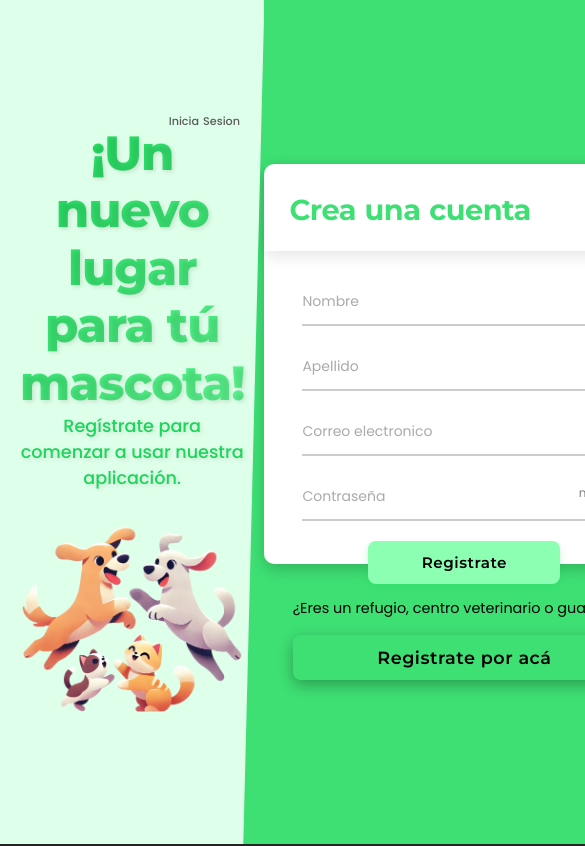
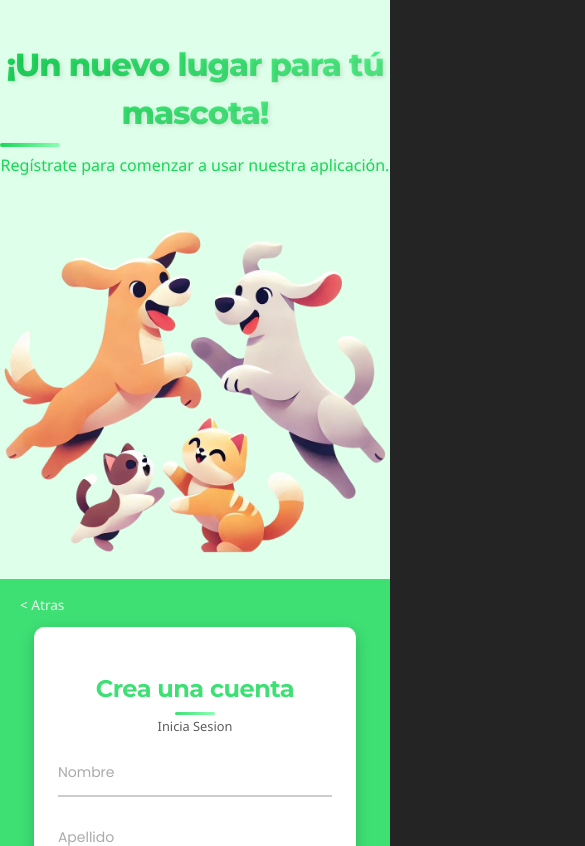
Before and after one commit to CarlosPad08/frontend-proyecto-mascotas, a React (Vite) app: page /signup in a window 390 px wide. Shown: the top 846 px of the page, 585 px wide, since content can reach past the window. Built offline with nearby package versions, Linux system fonts and the light colour scheme.

Commit message:
add diseño responsive

```diff
--- a/src/App.css
+++ b/src/App.css
@@ -1,8 +1,18 @@
-#root {
-  max-width: 100%;
-  text-align: center;
+body {
+  margin: 0;
+  padding: 0;
+  font-family: 'Segoe UI', Tahoma, Geneva, Verdana, sans-serif;
+  background-color: #f9f9f9;
 }
 
-body {
-  margin: 0 0 0 0;
+.container {
+  max-width: 1200px;
+  margin: auto;
+  padding: 1rem;
 }
+
+@media (max-width: 768px) {
+  .container {
+    padding: 0.5rem;
+  }
+}
--- a/src/pages/Home.jsx
+++ b/src/pages/Home.jsx
@@ -55,7 +55,7 @@ function Home() {
               </div>
             </div>
             <div className="info-image">
-              <img src="../public/fondo-aternativo1.png" alt="Placeholder" />
+              <img src="/fondo-aternativo1.png" alt="Placeholder" />
             </div>
           </div>
         )}
--- a/src/pages/SignUp.jsx
+++ b/src/pages/SignUp.jsx
@@ -12,8 +12,39 @@ function SignUp() {
 
   const handleSubmit = (e) => {
     e.preventDefault();
-    console.log('Datos de registro:', formData);
-    // Aquí iría la lógica para autenticar al usuario
+
+    // Validaciones básicas
+    if (!formData.firstname.trim()) {
+      alert("Por favor, ingresa tu nombre.");
+      return;
+    }
+    if (!formData.lastname.trim()) {
+      alert("Por favor, ingresa tu apellido.");
+      return;
+    }
+    if (!formData.email.trim()) {
+      alert("Por favor, ingresa un correo electrónico.");
+      return;
+    }
+    // Validación básica de formato de correo
+    const emailRegex = /^[^\s@]+@[^\s@]+\.[^\s@]+$/;
+    if (!emailRegex.test(formData.email)) {
+      alert("Por favor, ingresa un correo válido.");
+      return;
+    }
+    if (!formData.password.trim()) {
+      alert("Por favor, ingresa una contraseña.");
+      return;
+    }
+    if (formData.password.length < 6) {
+      alert("La contraseña debe tener al menos 6 caracteres.");
+      return;
+    }
+
+    // Si pasa todas las validaciones
+    console.log("Datos de registro:", formData);
+    alert("Registro exitoso");
+    // Aquí podrías enviar los datos al backend
   };
 
   // Estado para mostrar/ocultar la contraseña
@@ -103,10 +134,11 @@ function SignUp() {
                     {showPassword ? "ocultar" : "mostrar"}
                   </span>
                 </div>
+                <div className="signup-button">
+              <button>Registrate</button>
+            </div>
+                {/*<button ClassName="signup-button" type="submit">Registrate</button> */}
               </form>
-            </div>
-            <div className="signup-button">
-              <button>Registrate</button>
             </div>
           </div>
         </div>
--- a/src/styles/home.css
+++ b/src/styles/home.css
@@ -1,3 +1,6 @@
+/* =====================
+   Variables globales
+   ===================== */
    :root {
     --color-primary: #1AD659;
     --color-secondary: #3EE074;
@@ -12,9 +15,14 @@
     --font-heading: 'Montserrat', sans-serif;
   }
 
-/* Estilos generales de tipografía */
+  /* =====================
+     Estilos base
+     ===================== */
   body {
     font-family: var(--font-body);
+    background-color: var(--color-quinary-light);
+    margin: 0;
+    padding: 0;
   }
 
   h1, h2, h3, h4, h5, h6 {
@@ -27,9 +35,12 @@ h1, h2, h3, h4, h5, h6 {
     flex-direction: column;
     background: var(--color-quinary-light);
     width: 100vw;
-    height: 100vh;
+    min-height: 100vh;
   }
 
+  /* =====================
+     Navbar
+     ===================== */
   .home-navbar {
     height: 20vh;
     padding: 0 80px;
@@ -64,6 +75,7 @@ h1, h2, h3, h4, h5, h6 {
   .navbar-links {
     display: flex;
     flex-direction: row;
+    align-items: center;
   }
 
   .navbar-links p {
@@ -99,23 +111,26 @@ h1, h2, h3, h4, h5, h6 {
     text-decoration: underline;
   }
 
+  /* =====================
+     Info container
+     ===================== */
   .info-container {
-    height: 80vh;
     display: grid;
     grid-template-columns: 1fr 1fr;
+    align-items: center;
+    justify-content: center;
+    padding: 0 80px;
+    gap: 2rem;
   }
 
   .info {
-    width: 80%;
-    padding: 0 80px;
     display: flex;
     flex-direction: column;
-    align-items: start;
-    text-align: start;
+    align-items: flex-start;
+    text-align: left;
   }
 
   .info h1 {
-    font-family: var(--font-heading);
     font-size: 3.5rem;
     font-weight: 800;
     color: var(--color-primary);
@@ -127,8 +142,6 @@ h1, h2, h3, h4, h5, h6 {
     -webkit-background-clip: text;
     -webkit-text-fill-color: transparent;
     background-clip: text;
-    /* Eliminando la propiedad no estándar */
-    /* text-fill-color: transparent; */
     letter-spacing: -1px;
     position: relative;
     transition: all 0.3s ease;
@@ -183,13 +196,100 @@ h1, h2, h3, h4, h5, h6 {
   }
 
   .info-image {
-    position: absolute;
-    top: 90px;
-    left: 700px;
-    height: 500px;
-    width: 500px;
+    position: relative;
+    display: flex;
+    justify-content: center;
+    align-items: center;
+    width: 100%;
+    height: auto;
+    margin-top: 2rem;
   }
 
   .info-image img {
+    width: 90%;
     max-width: 500px;
+    height: auto;
+    object-fit: contain;
   }
+
+  /* =====================
+     Responsive
+     ===================== */
+  @media (max-width: 768px) {
+    .home-navbar {
+        flex-direction: column;
+        height: auto;
+        padding: 1rem;
+        gap: 1rem;
+        align-items: center;
+        text-align: center;
+      }
+
+      .navbar-menu {
+        flex-direction: column;
+        align-items: center;
+        gap: 0.5rem;
+      }
+
+      .navbar-title {
+        flex-direction: column;
+        align-items: center;
+        gap: 0.25rem;
+      }
+
+      .navbar-links {
+        flex-direction: row;
+        justify-content: center;
+        gap: 1rem;
+      }
+
+    .navbar-title h1 {
+      font-size: 1.8rem;
+    }
+
+    .home-span-about {
+      margin-top: 0.5rem;
+      margin-left: 0;
+    }
+
+    .info-container {
+      display: flex;
+      flex-direction: column;
+      height: auto;
+      padding: 1rem;
+      gap: 2rem;
+    }
+
+    .info {
+      width: 100%;
+      padding: 0;
+      text-align: center;
+      align-items: center;
+    }
+
+    .info h1 {
+      font-size: 2rem;
+    }
+
+    .info p {
+      font-size: 1rem;
+    }
+
+    .info-boton button {
+      width: 90%;
+    }
+
+    .info-image {
+      position: static;
+      width: 100%;
+      display: flex;
+      justify-content: center;
+      margin-top: 2rem;
+    }
+
+    .info-image img {
+      width: 90%;
+      max-width: 400px;
+      height: auto;
+    }
+  }
--- a/src/styles/signin.css
+++ b/src/styles/signin.css
@@ -200,3 +200,13 @@
 .signup-link span:hover {
   text-decoration: underline;
 }
+
+.signin-container {
+  background-color: var(--color-quinary-light);
+  width: 100%;
+  padding: 120px 1rem 2rem 1rem; /* espacio para el navbar */
+  display: flex;
+  justify-content: center;
+  align-items: flex-start;
+  box-sizing: border-box;
+}
--- a/src/styles/signup.css
+++ b/src/styles/signup.css
@@ -1,3 +1,6 @@
+/* =====================
+   Variables globales
+   ===================== */
    :root {
     --color-primary: #1AD659;
     --color-secondary: #3EE074;
@@ -11,9 +14,12 @@
     --font-heading: 'Montserrat', sans-serif;
   }
 
-/* Estilos generales de tipografu00eda */
   body {
     font-family: var(--font-body);
+    background-color: var(--color-secondary);
+    margin: 0;
+    padding: 0;
+    overflow-x: hidden;
   }
 
   h1, h2, h3, h4, h5, h6 {
@@ -25,6 +31,8 @@ h1, h2, h3, h4, h5, h6 {
     display: flex;
     height: 100vh;
     background-color: var(--color-secondary);
+    overflow-x: hidden;
+    max-width: 100vw;
   }
 
   .left-section {
@@ -39,13 +47,10 @@ h1, h2, h3, h4, h5, h6 {
   }
 
   .left-section h1 {
-    margin: 0 0 0 0;
-    font-family: var(--font-heading);
     font-size: 3rem;
     font-weight: 800;
     color: var(--color-primary);
     text-shadow: 2px 2px 4px rgba(0, 0, 0, 0.1);
-    line-height: 1.2;
     background: linear-gradient(135deg, var(--color-primary) 0%, var(--color-tertiary) 100%);
     -webkit-background-clip: text;
     -webkit-text-fill-color: transparent;
@@ -53,9 +58,12 @@ h1, h2, h3, h4, h5, h6 {
     letter-spacing: -1px;
     position: relative;
     transition: all 0.3s ease;
+    margin-bottom: 1rem;
+    text-align: center;
   }
 
   .left-section h1::after {
+    content: '';
     position: absolute;
     bottom: -10px;
     left: 0;
@@ -66,80 +74,86 @@ h1, h2, h3, h4, h5, h6 {
   }
 
   .left-section p {
-    margin: 0 0 2rem 0;
     font-size: 1.1rem;
     font-weight: 500;
     color: var(--color-primary);
     text-shadow: 2px 2px 4px rgba(0, 0, 0, 0.1);
+    text-align: center;
   }
 
   .left-section img {
     width: 100%;
     max-width: 400px;
+    margin-top: 2rem;
   }
 
   .right-section {
     flex: 1;
+    display: flex;
     flex-direction: column;
-    background: var(--color-secondary);
-    display: flex;
     justify-content: center;
     align-items: center;
+    background: var(--color-secondary);
+    position: relative;
+    padding: 1rem;
+    box-sizing: border-box;
   }
 
-.right-section .signup-atras {
+  .signup-atras {
     position: absolute;
-    top: 40px;
-    left: 840px;
+    top: 20px;
+    left: 20px;
+    cursor: pointer;
+    font-weight: 500;
+    transition: all 0.3s ease;
+    z-index: 1;
+    background-color: transparent;
+    padding: 0.25rem 0.5rem;
+    border-radius: 5px;
+    font-size: 0.9rem;
+  }
+
+  .signup-atras:hover {
+    color: var(--color-blanco);
+  }
+
+  .signup-box {
+    background: white;
+    border-radius: 10px;
+    box-shadow: 0px 5px 15px rgba(0, 0, 0, 0.2);
+    text-align: center;
+    width: 100%;
+    max-width: 400px;
+    padding: 1.5rem;
+    box-sizing: border-box;
+    display: flex;
+    flex-direction: column;
+    gap: 1rem;
+  }
+
+  .signup-info {
+    text-align: center;
+    position: relative;
+    width: 100%;
+  }
+
+  .signup-signin {
+    display: block;
+    margin-top: 0.5rem;
+    color: var(--color-gris);
+    font-size: 0.8rem;
     cursor: pointer;
     font-weight: 500;
     transition: all 0.3s ease;
   }
 
-.right-section .signup-atras:hover {
-    color: var(--color-blanco);
-}
-
-.signup-box {
-    display: grid;
-    grid-template-columns: 1fr;
-    grid-template-rows: 1fr 2fr;
-    background: white;
-    border-radius: 10px;
-    box-shadow: 0px 5px 15px rgba(0, 0, 0, 0.2);
-    text-align: center;
-    width: 400px;
-    height: 400px;
-}
-
-.signup-info {
-    padding: 0 25px 0 25px;
-    word-spacing: 1px;
-    text-align: start;
-    display: flex;
-    align-items: center;
-    box-shadow: 0px 5px 15px rgba(0, 0, 0, 0.1);
-}
-
-.signup-info .signup-signin {
-    position: absolute;
-    color: var(--color-gris);
-    top: 113px;
-    right: 150px;
-    font-size: 0.7rem;
-    cursor: pointer;
-    font-weight: 500;
-    transition: all 0.3s ease;
-}
-
-.signup-info .signup-signin:hover {
+  .signup-signin:hover {
     color: var(--color-primary);
   }
 
   .signup-info h2 {
     color: var(--color-secondary);
-    margin-bottom: 20px;
-    font-family: var(--font-heading);
+    margin-bottom: 10px;
     font-weight: 700;
     font-size: 1.8rem;
     letter-spacing: -0.5px;
@@ -147,9 +161,11 @@ h1, h2, h3, h4, h5, h6 {
   }
 
   .signup-info h2::after {
+    content: '';
     position: absolute;
     bottom: -8px;
-    left: 0;
+    left: 50%;
+    transform: translateX(-50%);
     width: 40px;
     height: 3px;
     background: linear-gradient(90deg, var(--color-secondary), var(--color-quaternary));
@@ -161,40 +177,12 @@ h1, h2, h3, h4, h5, h6 {
     flex-direction: column;
     justify-content: center;
     align-items: center;
-    padding: 20px;
-}
-
-.signup-box button {
-    width: 12rem;
-    padding: 12px 20px;
-    background: var(--color-quaternary);
-    color: var(--color-negro);
-    border: none;
-    border-radius: 8px;
-    cursor: pointer;
-    font-family: var(--font-heading);
-    font-weight: 600;
-    font-size: 0.95rem;
-    letter-spacing: 0.5px;
-    box-shadow: 0 4px 10px rgba(26, 214, 89, 0.2);
-    transition: all 0.3s ease;
-}
-
-.signup-box button:hover {
-    background-color: var(--color-tertiary);
-    transform: scale(1.05);
-    box-shadow: 0 6px 15px rgba(26, 214, 89, 0.3);
-}
-
-.signup-box button:active {
-    transform: scale(0.95);
-    background: var(--color-tertiary);
-    box-shadow: 0px 3px 10px rgba(0, 0, 0, 0.2);
+    width: 100%;
   }
 
   .form-container {
-    padding-top: 10px;
-    width: 90%;
+    width: 100%;
+    max-width: 100%;
   }
 
   .input-group {
@@ -215,23 +203,19 @@ h1, h2, h3, h4, h5, h6 {
     transition: all 0.3s ease;
   }
 
-/* Efecto cuando el input estu00e1 enfocado */
   .input-group input:focus {
     border-bottom: 2px solid var(--color-primary);
   }
 
-/* Label flotante */
   .input-group label {
     position: absolute;
     left: 0;
     top: 10px;
     font-size: 14px;
-    font-family: var(--font-body);
     color: #aaa;
     transition: 0.3s ease-in-out;
   }
 
-/* Si el input tiene texto o estu00e1 enfocado, el label sube */
   .input-group input:focus + label,
   .input-group input:not(:placeholder-shown) + label {
     top: -12px;
@@ -240,7 +224,6 @@ h1, h2, h3, h4, h5, h6 {
     font-weight: 500;
   }
 
-/* Botu00f3n "show" para ver la contraseu00f1a */
   .show-password {
     position: absolute;
     right: 0;
@@ -249,14 +232,43 @@ h1, h2, h3, h4, h5, h6 {
     color: gray;
     cursor: pointer;
     transition: all 0.3s ease;
+    background-color: white;
+    padding: 0 5px;
   }
 
   .show-password:hover {
     color: var(--color-primary);
   }
 
+  .signup-button {
+    width: 100%;
+  }
+
+  .signup-button button {
+    width: 100%;
+    padding: 12px 20px;
+    background: var(--color-quaternary);
+    color: var(--color-negro);
+    border: none;
+    border-radius: 8px;
+    cursor: pointer;
+    font-family: var(--font-heading);
+    font-weight: 600;
+    font-size: 1rem;
+    letter-spacing: 0.5px;
+    box-shadow: 0 4px 10px rgba(26, 214, 89, 0.2);
+    transition: all 0.3s ease;
+  }
+
+  .signup-button button:hover {
+    background-color: var(--color-tertiary);
+    transform: scale(1.05);
+    box-shadow: 0 6px 15px rgba(26, 214, 89, 0.3);
+  }
+
   .signup-others {
-    margin-top: 20px;
+    text-align: center;
+    width: 100%;
   }
 
   .signup-others p {
@@ -269,8 +281,7 @@ h1, h2, h3, h4, h5, h6 {
   .signup-others button {
     width: 100%;
     padding: 12px;
-    font-size: 1.1rem;
-    font-family: var(--font-heading);
+    font-size: 1rem;
     font-weight: 600;
     background: var(--color-secondary);
     color: var(--color-negro);
@@ -288,7 +299,40 @@ h1, h2, h3, h4, h5, h6 {
     box-shadow: 0 6px 15px rgba(26, 214, 89, 0.3);
   }
 
-.signup-others button:active {
-    transform: scale(0.98);
-    box-shadow: 0px 3px 8px rgba(0, 0, 0, 0.2);
+  @media (max-width: 768px) {
+    .signup-container {
+      flex-direction: column;
+      height: auto;
+      align-items: center;
     }
+
+    .left-section,
+    .right-section {
+      width: 100%;
+      flex: none;
+      clip-path: none;
+    }
+
+    .signup-box {
+      max-width: 90%;
+      margin-top: 2rem;
+    }
+
+    .signup-info h2 {
+      font-size: 1.5rem;
+    }
+
+    .left-section h1 {
+      font-size: 2rem;
+    }
+
+    .left-section p {
+      font-size: 1rem;
+    }
+
+    .signup-atras {
+      font-size: 0.85rem;
+      top: 0.75rem;
+      left: 0.75rem;
+    }
+  }
```
Lines whose indentation alone changed are shown as unchanged.
